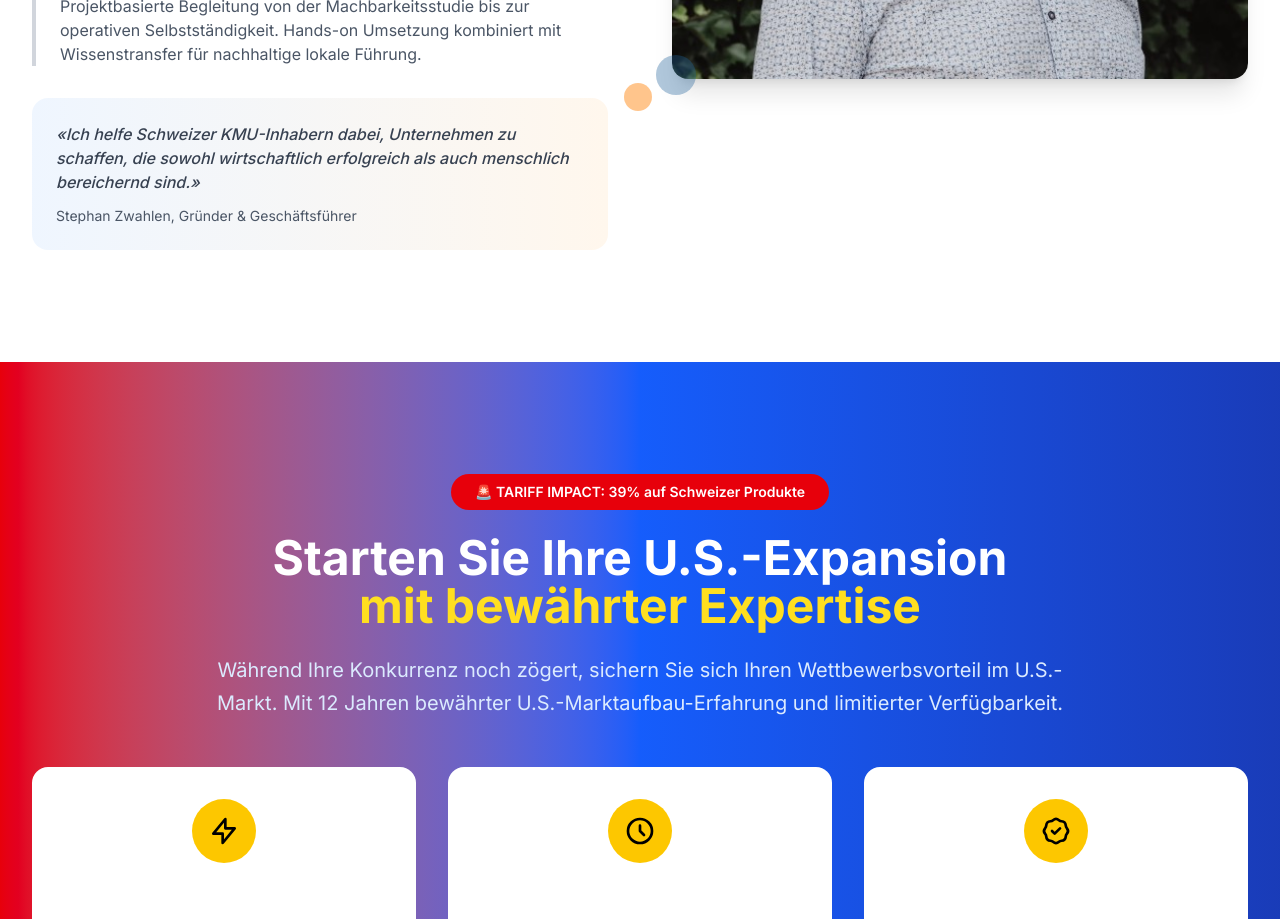
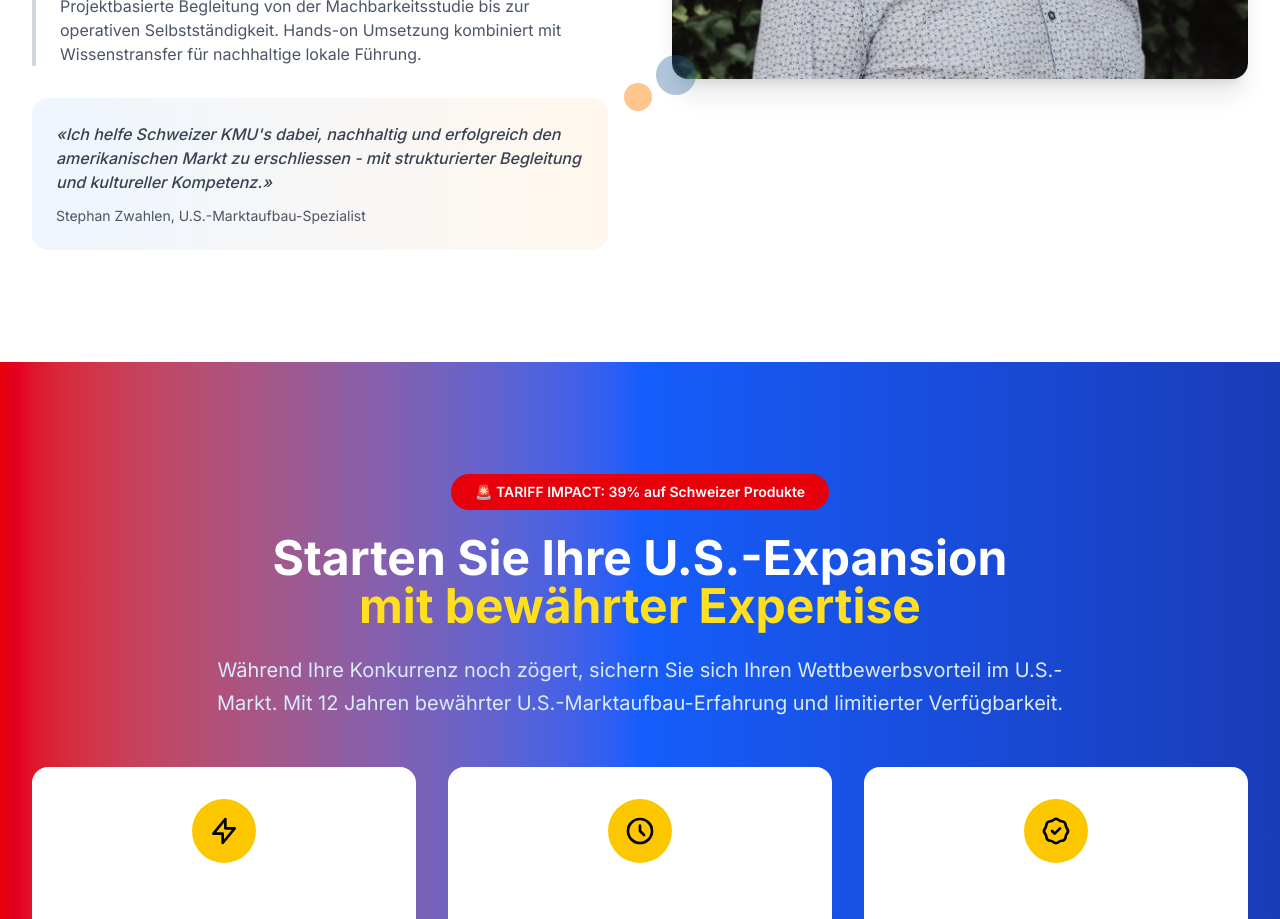
Before and after one commit to mtn-mover/aversis_web, a Next.js app: page / in a window 1280 px wide. Shown: the part 3740-4659 px from the top of the page. Built offline with nearby package versions, Linux system fonts and the light colour scheme.

Commit message:
Update closing statement to focus on U.S. market expansion expertise

```diff
--- a/src/app/page.tsx
+++ b/src/app/page.tsx
@@ -402,10 +402,9 @@ export default function Home() {
 
               <div className="mt-8 p-6 bg-gradient-to-r from-blue-50 to-orange-50 rounded-2xl">
                 <p className="text-aversis-dark font-medium italic">
-                  &laquo;Ich helfe Schweizer KMU-Inhabern dabei, Unternehmen zu schaffen,
-                  die sowohl wirtschaftlich erfolgreich als auch menschlich bereichernd sind.&raquo;
+                  &laquo;Ich helfe Schweizer KMU&apos;s dabei, nachhaltig und erfolgreich den amerikanischen Markt zu erschliessen - mit strukturierter Begleitung und kultureller Kompetenz.&raquo;
                 </p>
-                <div className="mt-3 text-sm text-gray-600">Stephan Zwahlen, Gründer & Geschäftsführer</div>
+                <div className="mt-3 text-sm text-gray-600">Stephan Zwahlen, U.S.-Marktaufbau-Spezialist</div>
               </div>
             </div>
 
```
Also changed, not shown: public/images/aversis 3D Kugeln.jpg (added), public/images/aversis_logo_punkte_gut.jpg (added).
